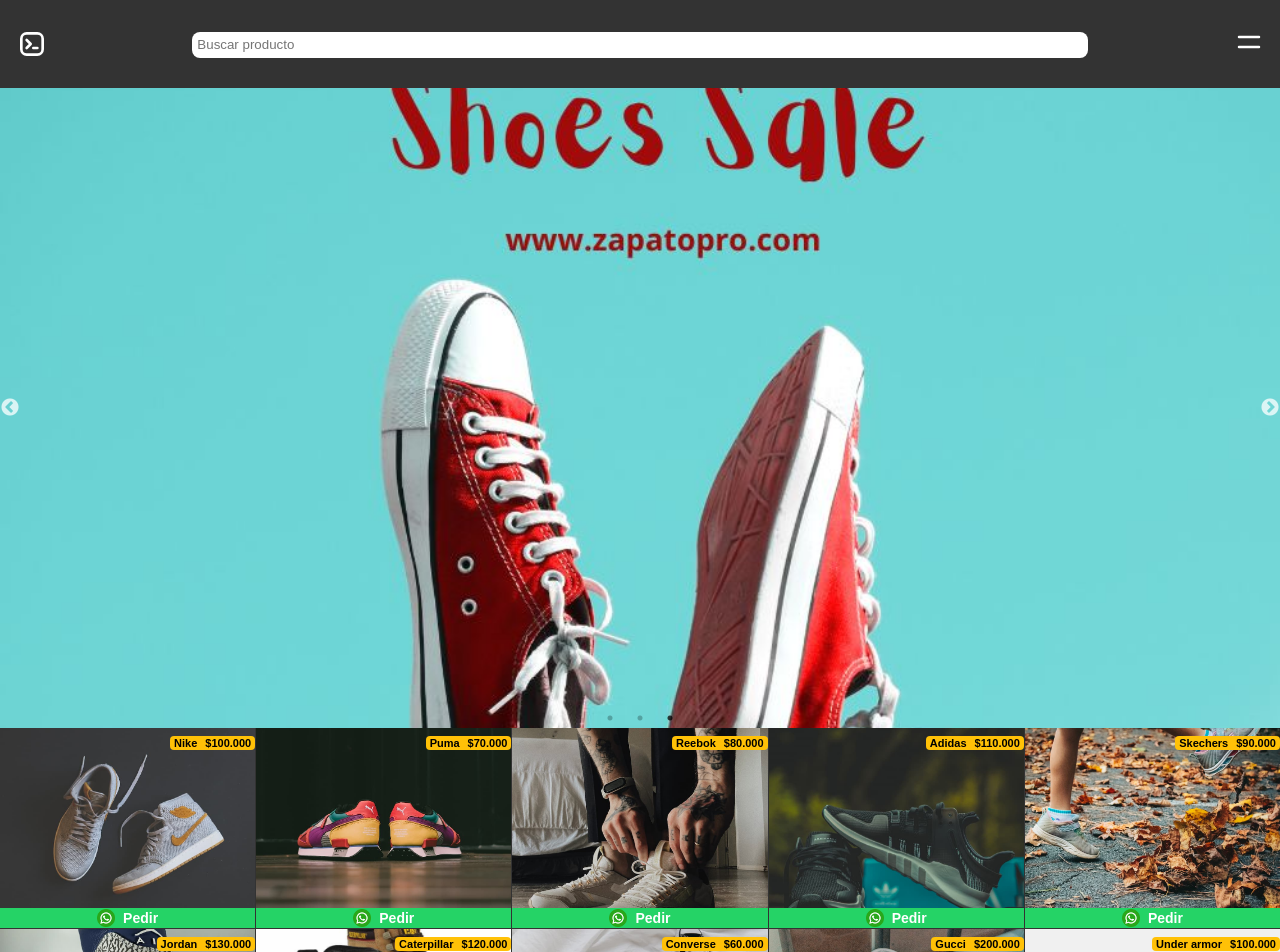
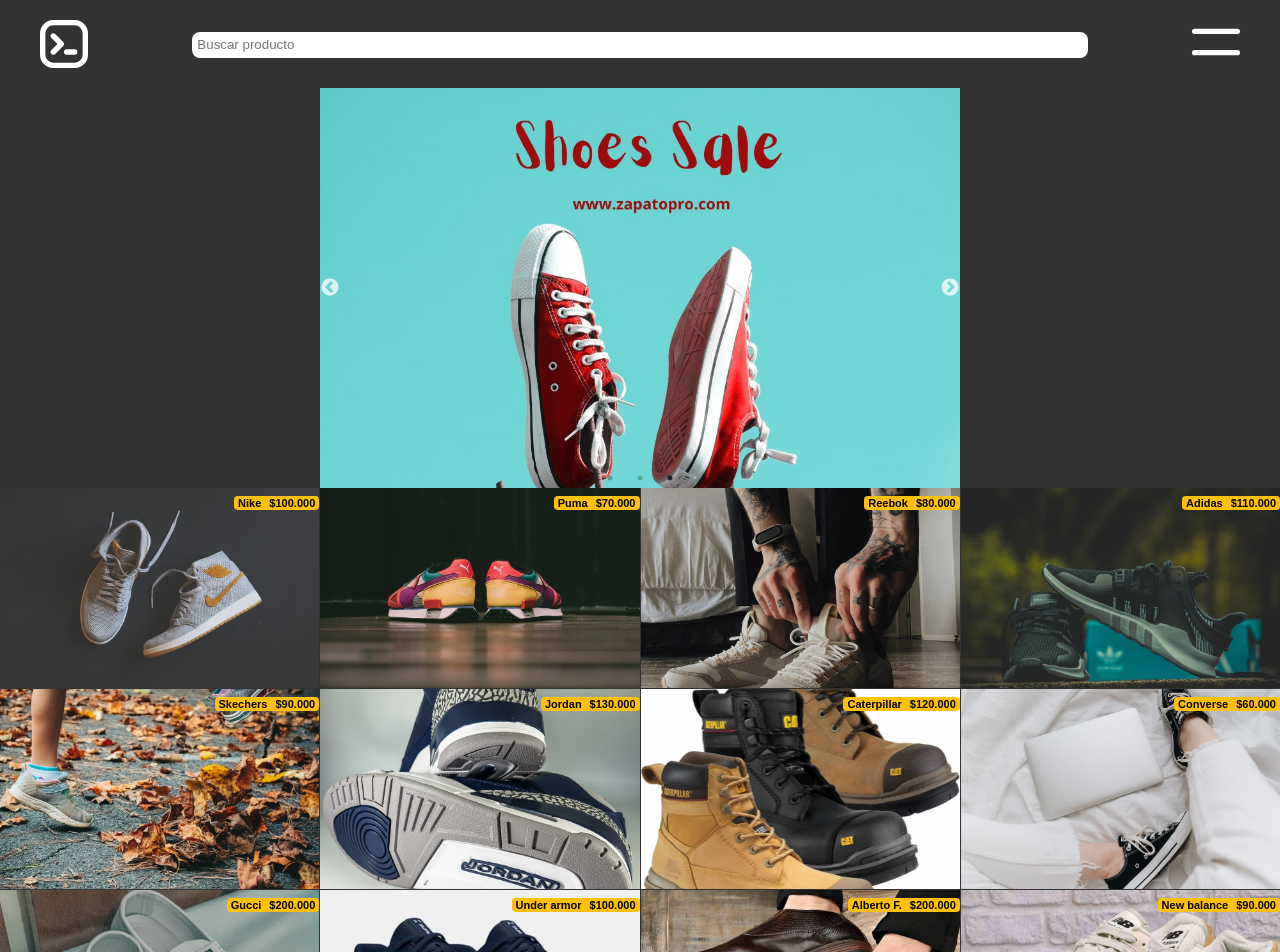
Before and after one commit to Saenz-77/React, a React (Create React App) app in the folder src/: page / in a window 1280 px wide. Shown: the top 952 px of the page. Built offline with nearby package versions, Linux system fonts and the light colour scheme.

Commit message:
Mejoras en diseño versión pc

```diff
--- a/src/Components/HeaderApp/HeaderApp.css
+++ b/src/Components/HeaderApp/HeaderApp.css
@@ -16,7 +16,6 @@
 .headerApp {
   width: 100%;
   height: 300px; /* Ajusta la altura según tus necesidades */
-  background-color: #2BB741;
   color: #fff;
 }
 
@@ -62,7 +61,12 @@
   }
 }
 @media (min-width: 1000px) {
+  .slick-slider {
+    width: 50%;
+    height: 100%;
+  }
   .headerApp {
-    height: 80vh;
+    height: 50vh;
+    justify-content: center;
   }
 }
--- a/src/Components/HeaderApp/index.js
+++ b/src/Components/HeaderApp/index.js
@@ -33,7 +33,7 @@
   };
 
   return (
-    <div className='headerApp' style={{ display: visible ? 'block' : 'none' }}>
+    <div className='headerApp' style={{ display: visible ? 'flex' : 'none' }}>
       <Slider {...settings}>
 
           <img className='slider_imgs' src= {slider_img_1} alt='Imagen 1'/>
--- a/src/styles.css
+++ b/src/styles.css
@@ -205,8 +205,8 @@
   border-radius: 0px 0px 8px 8px;
 }
 .iconWhatsapp {
-  width: 18px;
-  height: 18px;
+  width: 1.1em;
+  height: 1.1em;
   background-image: url('./public/whatsapp.png');
   background-repeat: no-repeat;
   background-position: center;
@@ -223,8 +223,52 @@
   .navigationApp {
     height: 11%;
   }
-
   .sectionApp {
-    grid-template-columns: repeat(auto-fit, minmax(220px, 1fr));
+    grid-template-columns: 1fr 1fr 1fr;
   }
 }
+
+@media (min-width: 1000px) {
+  .navigationApp {
+    padding: 0em 2em;
+  }
+  .navigationApp svg {
+    width: 4em;
+    height: 4em;
+  }
+  .exitProduct {
+    backdrop-filter: blur(1.2px);
+  }
+  .sectionApp {
+    grid-template-columns: 1fr 1fr 1fr 1fr; /* repeat(auto-fit, minmax(300px, 1fr)); */
+  }
+  .productApp a {
+    display: none;
+  }
+  .etiquetaAbout {
+    height: 5vh;
+    top: 8vh;
+    font-size: 1.2em;
+  }
+  .productAbout {
+    width: 50%;
+    height: 60%;
+    top: 15vh;
+  }
+  .productAbout .iconWhatsapp {
+    width: 1.5em;
+    height: 100%;
+  }
+  .productAbout a {
+    display: block;
+  }
+  .productAbout a button {
+    font-size: 3vh;
+  }
+}
+
+@media (min-width: 1441px) {
+  .sectionApp {
+    grid-template-columns: 1fr 1fr 1fr 1fr 1fr;
+  }
+}
```
Also changed, not shown: package.json (+6 -2 lines), 1 other file (tests, documents, lock files or other folders).
